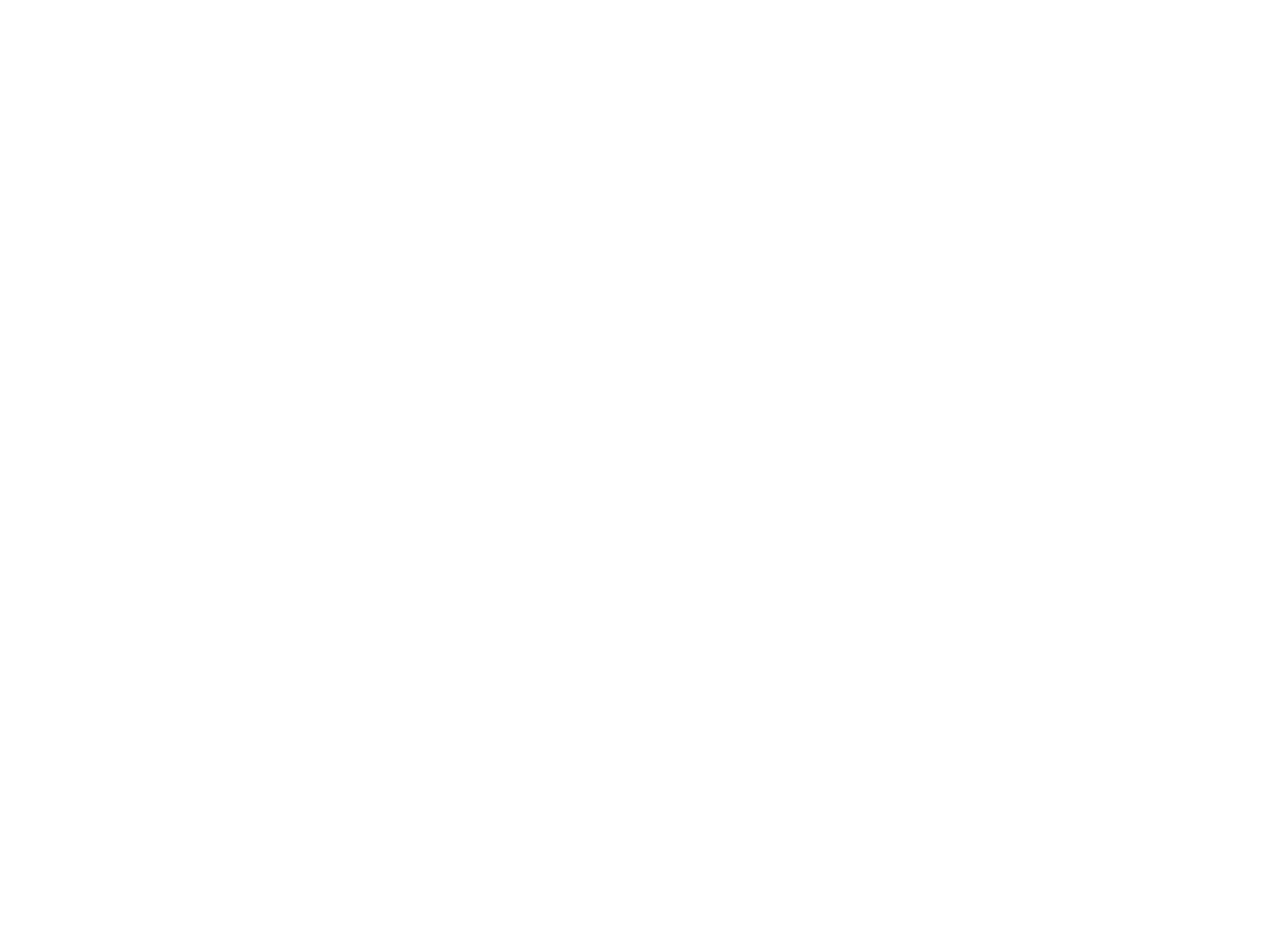
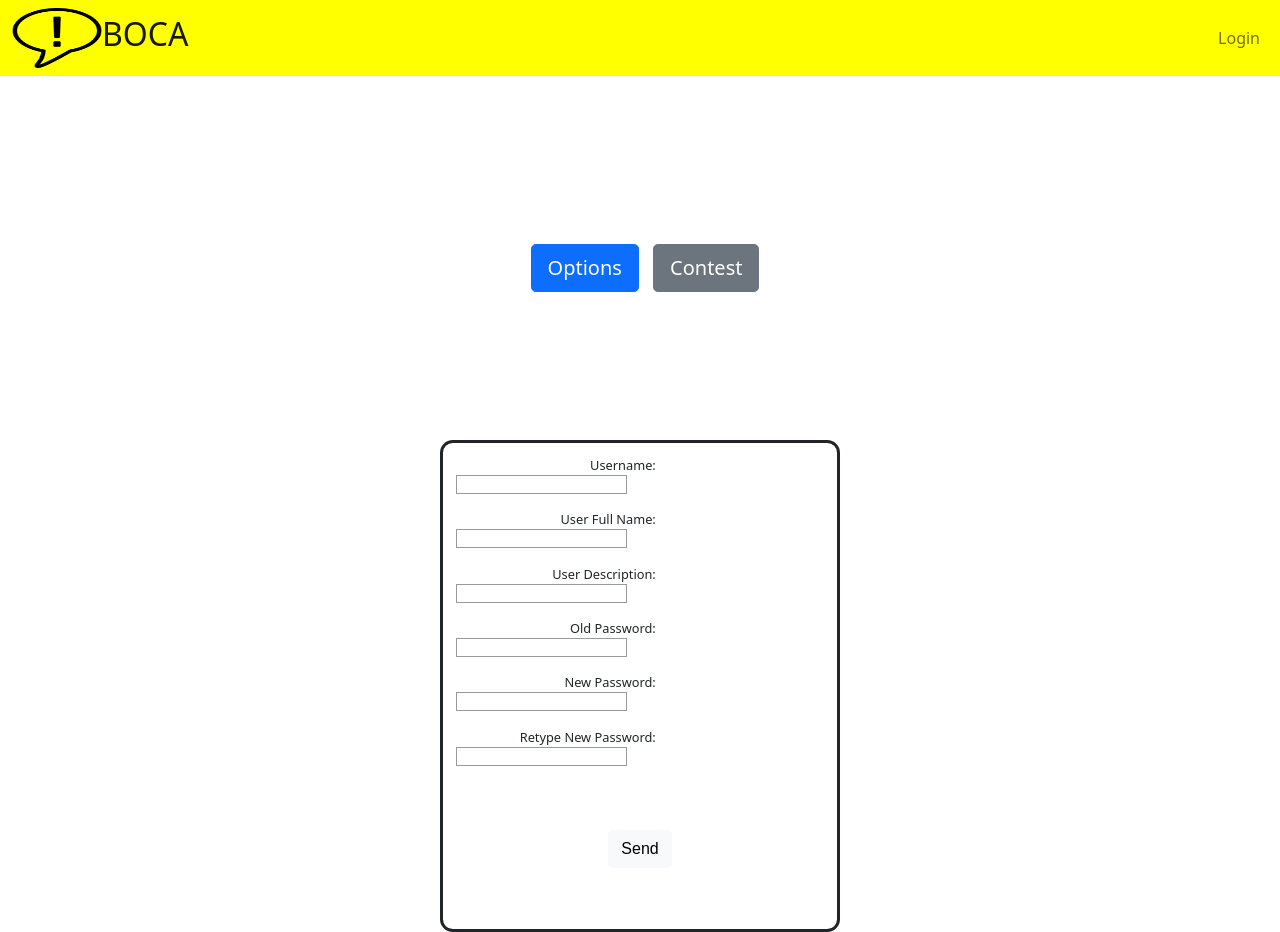
Before and after one commit to maalva22/pagina-front-end, a Django app: page /option/ in a window 1280 px wide. Before the commit the page is empty. Before the commit the page ends 800 px from the top, so only its background shows below. Run offline with Django 4.2, Linux system fonts and the light colour scheme.

Commit message:
actualizaciones

```diff
--- a/Boca/paginas/forms.py
+++ b/Boca/paginas/forms.py
@@ -1,7 +1,6 @@
 from django import forms
 
-from Boca.paginas.views import option
-from .models import contest
+from .models import contest,option
 
 
 class contestForm(forms.ModelForm):
@@ -33,10 +32,10 @@
 
         #especificar los campos
         fields = [
-            'UserName',
-            'UserFullName',
-            'UserDescription',
-            'OldPassword',
-            'NewPassword',
-            'RetypeNewPassword',
+            'Username',
+            'User_Full_Name',
+            'User_Description',
+            'Old_Password',
+            'New_Password',
+            'Retype_New_Password',
         ]
--- a/Boca/paginas/models.py
+++ b/Boca/paginas/models.py
@@ -1,6 +1,7 @@
 from email.policy import default
 from django.db import models
 from django.forms import IntegerField
+from django.contrib.auth.backends import BaseBackend
 
 # Create your models here.
 
@@ -54,3 +55,37 @@
     def __str__(self):
         texto= "{0} ({1})"
         return texto.format(self.Name, self.Number)
+
+class option(models.Model):
+
+        Username=models.CharField(max_length=200)
+        User_Full_Name = models.CharField(max_length=200)
+        User_Description = models.CharField(max_length=500)
+        Old_Password=models.CharField(max_length=200)
+        New_Password=models.CharField(max_length=200)
+        Retype_New_Password=models.CharField(max_length=200)
+
+
+        def get_UserName(self):
+            return self.Username
+
+        def get_UserFullName(self):
+            return self.User_Full_Name
+
+        def get_UserDescription(self):
+            return self.User_Description
+
+        def get_OldPassword(self):
+            return self.Old_Password
+
+        def get_NewPassword(self):
+            return self.New_Password
+
+        def get_RetypeNewPassword(self):
+            return self.Retype_New_Password
+
+
+
+        def _str_(self):
+            texto= "{0} ({1})"
+            return texto.format(self.Username, self.User_Full_Name)
--- a/Boca/paginas/static/css/styles1.css
+++ b/Boca/paginas/static/css/styles1.css
@@ -1,10 +1,7 @@
 form {
-  /* Centrar el formulario en la página */
   margin: 0 auto;
   width: 400px;
-  /* Esquema del formulario */
   padding: 1em;
-  border: 1px solid #CCC;
   border-radius: 1em;
 }
 
@@ -19,7 +16,7 @@
 }
 
 label {
-  /* Tamaño y alineación uniforme */
+
   display: inline-block;
   width: 200px;
   text-align: right;
@@ -27,32 +24,26 @@
 
 input,
 textarea {
-  /* Para asegurarse de que todos los campos de texto tienen la misma configuración de letra
-     Por defecto, las áreas de texto tienen un tipo de letra monoespaciada */
+
   font: 1em sans-serif;
 
 
 
-  /* Hacer coincidir los bordes del campo del formulario */
+
   border: 1px solid #999;
 }
 
 input:focus,
 textarea:focus {
-  /* Destacado adicional para elementos que tienen el cursor */
   border-color: #000;
 }
 
 textarea {
-  /* Alinear los campos de texto multilínea con sus etiquetas */
   vertical-align: top;
 
-  /* Proporcionar espacio para escribir texto */
   height: 5em;
 }
 
 button {
-  /* Este margen adicional representa aproximadamente el mismo espacio que el espacio
-     entre las etiquetas y sus campos de texto */
   margin-left: .5em;
 }
--- a/Boca/paginas/templates/otros/option.html
+++ b/Boca/paginas/templates/otros/option.html
@@ -0,0 +1,29 @@
+{% extends "base2.html" %}
+{% load static %}
+
+
+{% block headers %}
+<link rel="stylesheet" href="{% static 'css/styles1.css' %}">
+<title>NEW CONTEST</title>
+{% endblock %}
+
+{% block content %}
+    <form method="POST" enctype="multipart/form-data">
+
+        <!-- Security token -->
+        {% csrf_token %}
+
+        <!-- Using the formset -->
+        {{ form.as_p }}
+
+    <div class="justify-content-center align-items-center">
+        <div class="col-auto p-5 text-center">
+            <input type="submit" value="Send" class="btn btn-light">
+        </div>
+    </div>
+              </form>
+
+    </form>
+
+
+{% endblock %}
--- a/Boca/paginas/views.py
+++ b/Boca/paginas/views.py
@@ -35,6 +35,9 @@
     context = {}
 
     form = optionForm(request.POST or None)
+    if form.is_valid():
+        form.save()
+        return redirect('option')
 
     context['form'] = form
     return render(request,'otros/option.html', context)
```
Also changed, not shown: Boca/db.sqlite3, Boca/paginas/migrations/0005_option_alter_contest_contest_mainsite_url_and_more.py (added).
